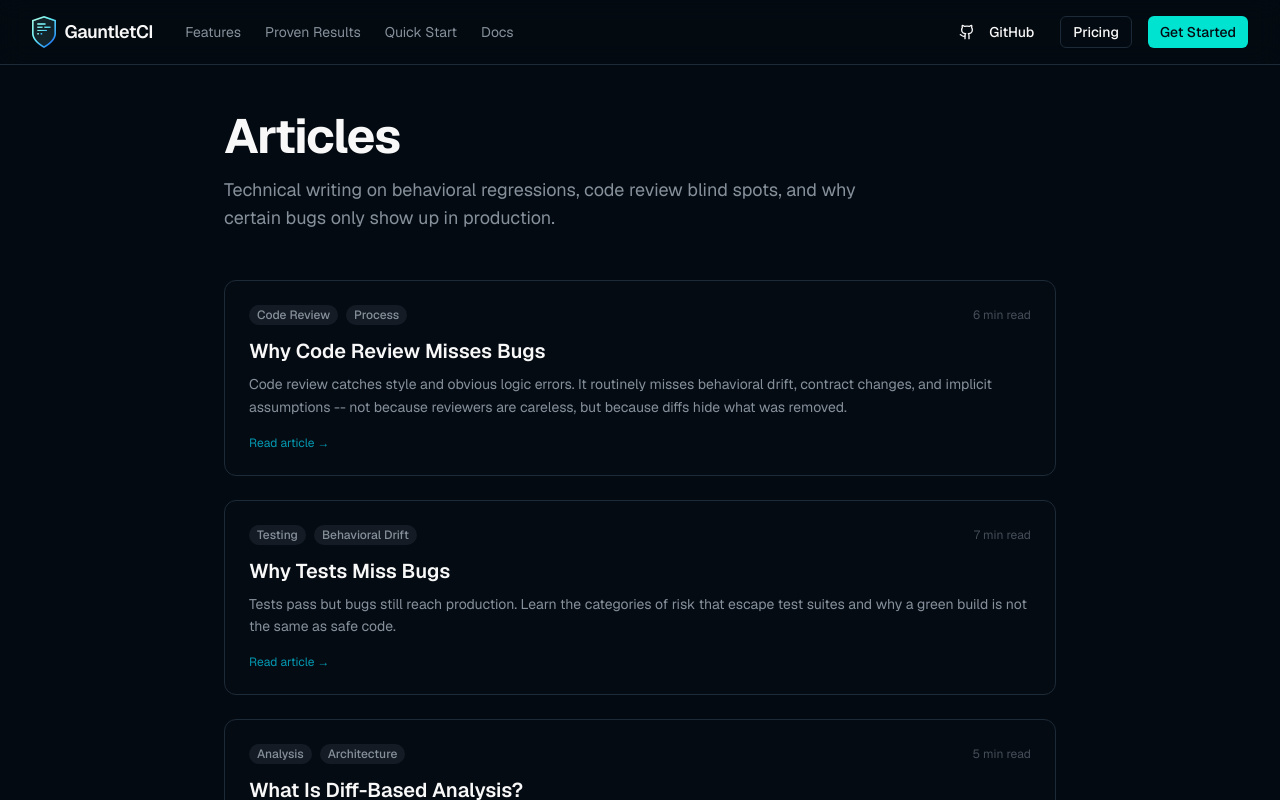
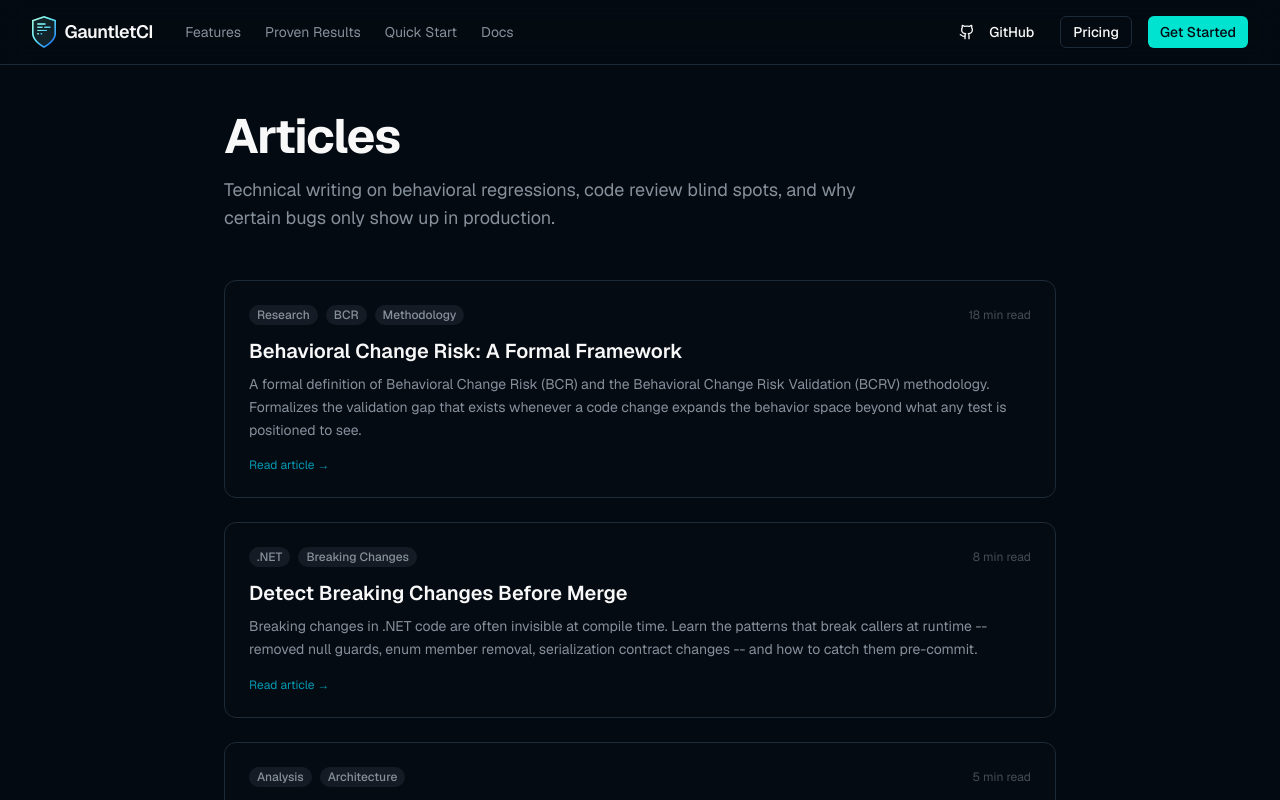
Before and after one commit to EricCogen/GauntletCI, a Next.js app in the folder site/: page /articles in a window 1280 px wide. Shown: the top 800 px of the page. Built offline with nearby package versions, Linux system fonts and the light colour scheme.

Commit message:
[DOCS] Show newest articles first on /articles page

```diff
--- a/site/app/articles/page.tsx
+++ b/site/app/articles/page.tsx
@@ -18,6 +18,7 @@ const jsonLd = {
   url: "https://gauntletci.com/articles",
 };
 
+// Newest articles first — add new entries at the bottom, display is reversed
 const articles = [
   {
     href: "/why-code-review-misses-bugs",
@@ -83,7 +84,7 @@ export default function ArticlesPage() {
           </div>
 
           <div className="space-y-6">
-            {articles.map((article) => (
+            {[...articles].reverse().map((article) => (
               <Link
                 key={article.href}
                 href={article.href}
```
